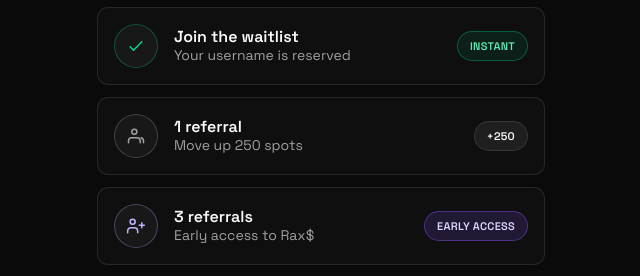
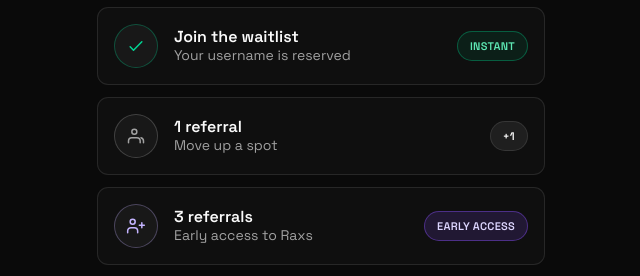
Before and after one commit to joel-why/raxs, a Next.js app: page / in a window 1280 px wide. Shown: the part 3100-3376 px from the top of the page, without its empty margins (319-959 px from the left). Built offline with nearby package versions, Linux system fonts and the light colour scheme; no server answers; the database is empty.

Commit message:
Update referral tier copy

```diff
--- a/components/referral-leaderboard.tsx
+++ b/components/referral-leaderboard.tsx
@@ -25,15 +25,15 @@ const TIERS: Tier[] = [
   },
   {
     title: "1 referral",
-    subtitle: "Move up 250 spots",
-    badge: "+250",
+    subtitle: "Move up a spot",
+    badge: "+1",
     icon: "users",
     accent: "text-muted-foreground",
     badgeClass: "border border-border bg-secondary text-foreground",
   },
   {
     title: "3 referrals",
-    subtitle: "Early access to Rax$",
+    subtitle: "Early access to Raxs",
     badge: "EARLY ACCESS",
     icon: "users-plus",
     accent: "text-violet-300",
```
